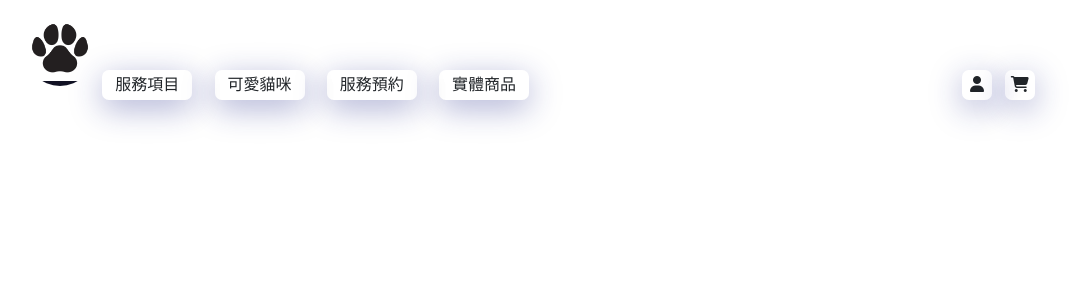
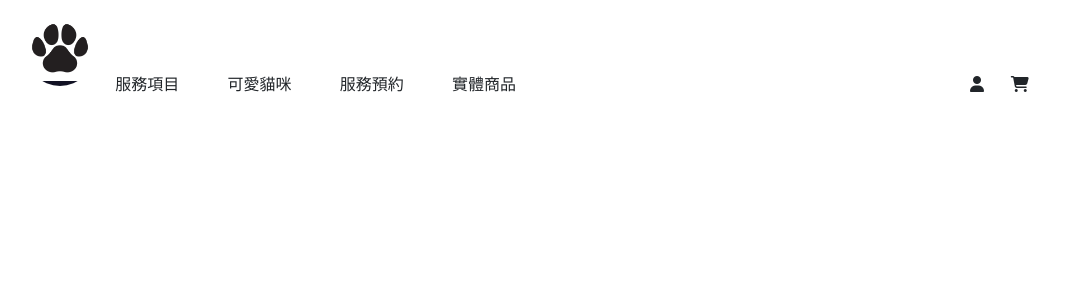
Before and after one commit to silarce/MyProject_002_SuckCatHouse, a PHP site: page /navbar.html in a window 1280 px wide. Shown: the top 300 px of the page, without its empty margins (111-1189 px from the left). Run offline with PHP 8.4, Linux system fonts and the light colour scheme; some libraries are stand-ins or nearby versions; some web fonts are replaced.

Commit message:
改變.bg_gm_w_wb的box-shadow的顏色為255,255,255

```diff
--- a/SAcss/global_css.css
+++ b/SAcss/global_css.css
@@ -1,3 +1,8 @@
+/* https://glassmorphism.com/
+https://cssgradient.io/
+https://uigradients.com/#LoveandLiberty */
+
+
 @font-face {
     font-family: 'NotoRegular';
     src: url(../font_face/Noto_Sans_TC/NotoSansTC-Regular.otf);
@@ -11,12 +16,16 @@
 }
 
 .bg_brb_lg{
-    background: linear-gradient(45deg, rgba(0, 0, 0, 1) 0%, rgba(200, 0, 0, 1) 50%, rgba(0, 0, 0, 1) 100%);
+    background: linear-gradient(60deg, rgba(0, 0, 0, 1) 0%,rgba(0, 0, 0, 1) 20%, #6f0000 50%,rgba(0, 0, 0, 1) 80%, rgba(0, 0, 0, 1) 100%);
+    /* background: linear-gradient(60deg, rgba(0, 0, 0, 1) 0%,rgba(0, 0, 0, 1) 20%, rgba(200, 0, 0, 1) 50%,rgba(0, 0, 0, 1) 80%, rgba(0, 0, 0, 1) 100%); */
+    /* background: linear-gradient(60deg, #200122 0%,#200122 20%, #6f0000 50%,#200122 80%, #200122 100%); */
+    background-attachment: fixed;
 }
-.bg_gm_w{
+.bg_gm_w_wb{
     background: rgba( 255, 255, 255, 0.2 );
-    box-shadow: 0 8px 32px 0 rgba(31, 38, 135, 0.37);
+    /* box-shadow: 0 8px 32px 0 rgba(31, 38, 135, 0.37); */
+    box-shadow: 0 8px 32px 0 rgba(255, 255, 255, 0.37);
     backdrop-filter: blur( 3.0px );
-    border-radius: 7px;
+    border-radius: 8px;
     /* border: 1px solid rgba( 255, 255, 255, 0.18 ); */
 }
--- a/SAcss/navbar_css.css
+++ b/SAcss/navbar_css.css
@@ -47,10 +47,10 @@ body {
     text-decoration: none;
     color: inherit;
 }
-.navListItem a:hover {
-    /* color: white; */
-    /* font-weight: bold; */
-}
+/* .navListItem a:hover {
+    color: white;
+    font-weight: bold;
+} */
 
 #navLogo {
     display: flex;
--- a/navbar.html
+++ b/navbar.html
@@ -22,15 +22,15 @@
         <img src="./img/testImg/paw_logo.jpg" alt="" id="logo">
 
         <ul id="navList" class="">
-            <li class="navListItem bg_gm_w"><a href="">服務項目</a></li>
-            <li class="navListItem bg_gm_w"><a href="">可愛貓咪</a></li>
-            <li class="navListItem bg_gm_w"><a href="">服務預約</a></li>
-            <li class="navListItem bg_gm_w"><a href="">實體商品</a></li>
+            <li class="navListItem bg_gm_w_wb"><a href="">服務項目</a></li>
+            <li class="navListItem bg_gm_w_wb"><a href="">可愛貓咪</a></li>
+            <li class="navListItem bg_gm_w_wb"><a href="">服務預約</a></li>
+            <li class="navListItem bg_gm_w_wb"><a href="">實體商品</a></li>
 
         </ul>
         <ul id="navLogo" class="">
-            <li class="navLogoItem bg_gm_w"><a href=""><i class="fas fa-user"></i></a></li>
-            <li class="navLogoItem bg_gm_w"><a href=""><i class="fas fa-shopping-cart"></i></a></li>
+            <li class="navLogoItem bg_gm_w_wb"><a href=""><i class="fas fa-user"></i></a></li>
+            <li class="navLogoItem bg_gm_w_wb"><a href=""><i class="fas fa-shopping-cart"></i></a></li>
         </ul>
     </nav>
 
```
Also changed, not shown: index.html (+7 -21 lines).
